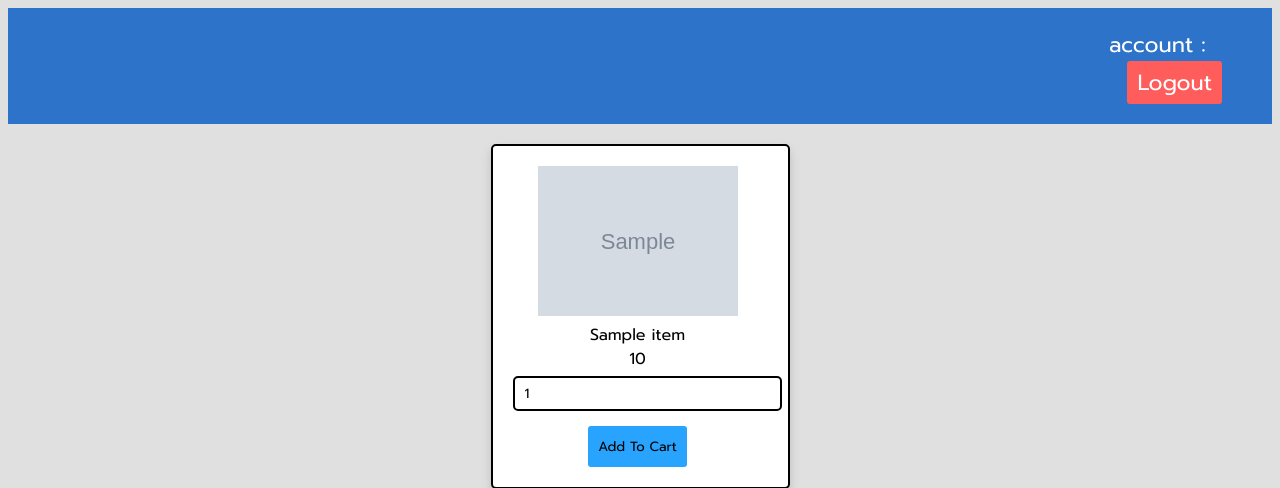
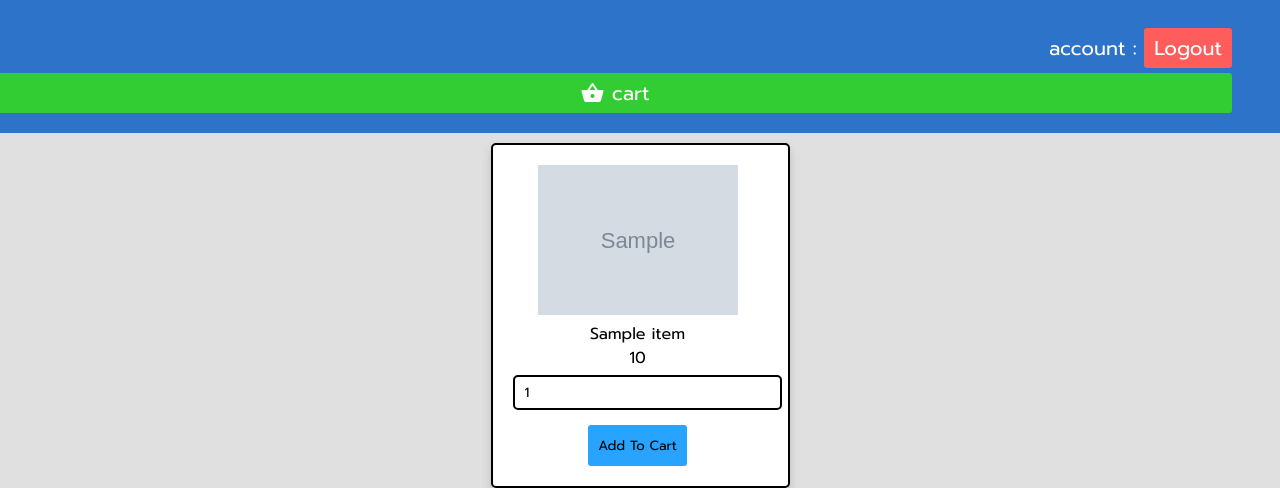
Before and after one commit to Prinyada/web_dev, a PHP site: page /home.php in a window 1280 px wide. Shown: the top 488 px of the page. Run offline with PHP 8.4, Linux system fonts and the light colour scheme; the visitor is signed in with stand-in values (Sample User, id 1); tables that the repository leaves empty or names only in its code hold one stand-in row (values such as "Sample post"); grey boxes marked "Sample" are stand-in pictures.

Commit message:
add button cart

```diff
--- a/home.php
+++ b/home.php
@@ -15,6 +15,7 @@
     <meta name="viewport" content="width=device-width, initial-scale=1.0">
     <title>Home</title>
 </head>
+<link href="https://fonts.googleapis.com/icon?family=Material+Icons" rel="stylesheet">
 <style>
     @import url('https://fonts.googleapis.com/css2?family=Prompt:ital,wght@0,100;0,200;0,300;0,400;0,500;0,600;0,700;0,800;0,900;1,100;1,200;1,300;1,400;1,500;1,600;1,700;1,800;1,900&display=swap');
     * {
@@ -37,13 +38,12 @@
     }
     @media(min-width: 1050px) { /* laptop */
         .header {
-            margin: 0px;
+            margin: -10px;
             padding: 20px 50px 20px 0px;
-            font-size: 22px;
+            font-size: 20px;
             color: #FFFFFF;
             text-align: right;
             background-color: #2C73C9;
-            list-style-type: none;
         }
         .button-logout a:link,a:visited {
             background-color: #FF5C5C;
@@ -52,9 +52,22 @@
             text-decoration: none;
             border-radius: 3px;
             color: #FFFFFF;
+            margin-top: 10px;
+
         }
         .button-logout a:hover {
             background-color: #CD5C5C;
+        }
+        .button-cart a.cart:link,a.cart:visited {
+            background-color: #32CD32;
+            padding: 5px 115px;
+            display: flex;
+            justify-content: center;
+            align-items: center;
+            text-decoration: none;
+            border-radius: 3px;
+            color: #FFFFFF;
+            margin-top: 5px;
         }
         img {
             max-width: 200px;
@@ -111,9 +124,12 @@
             }
         ?>
         <div class="header">
-            <label>account : </label>&nbsp;<?php echo $row['member_name'];?>
-            <div class="button-logout">
+            <label>account : </label><?php echo $row['member_name'];?>
+            <span class="button-logout">
                 <a href="signIn.php">Logout</a>
+            </span>
+            <div class="button-cart">
+                <a href="cart.php" class="cart"><i class="material-icons">shopping_basket</i>&nbsp;cart</a>
             </div>
         </div>
         <div class="items">
```
Also changed, not shown: cart.php (added).
